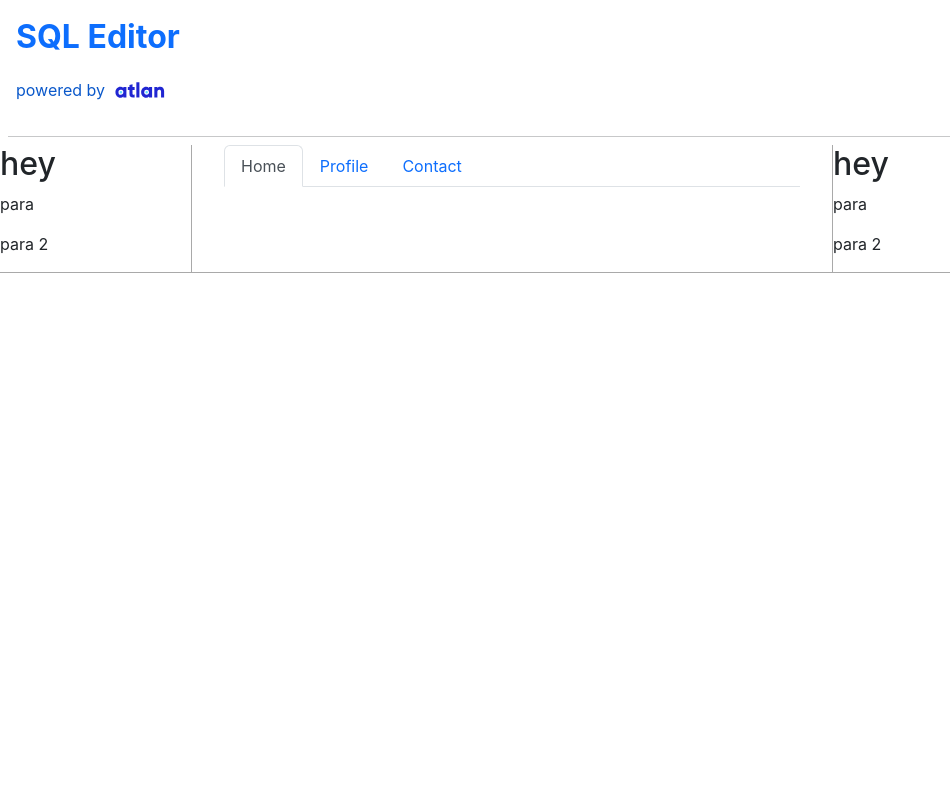
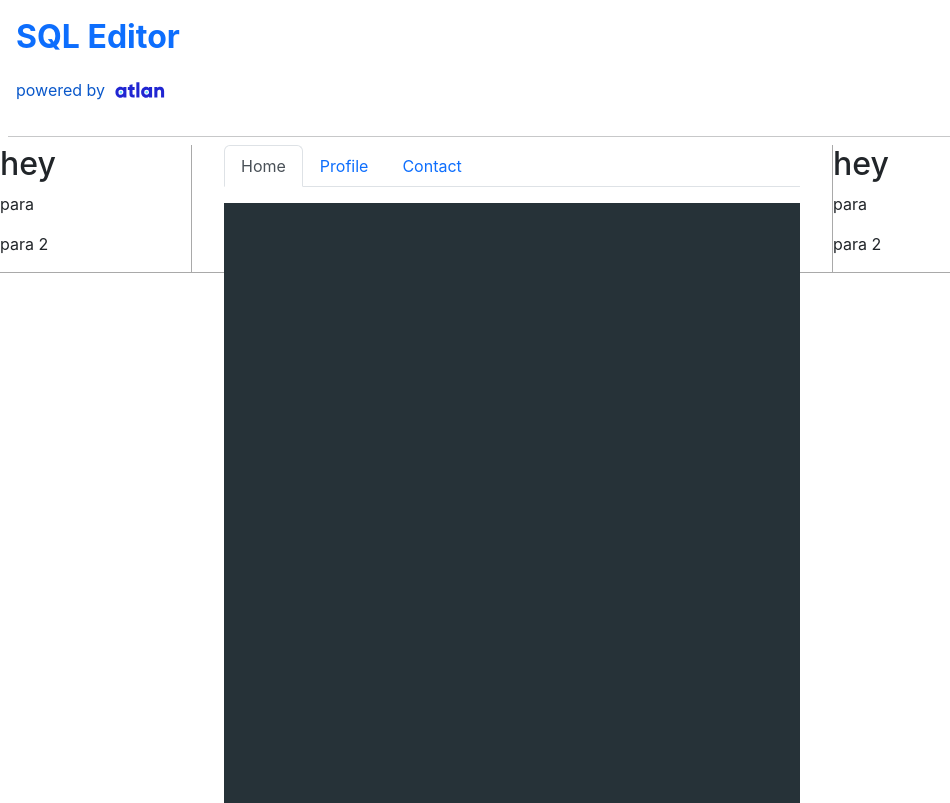
Before and after one commit to haha-harshit/Atlan-frontend-assignment, a React (Create React App) app: page / in a window 1280 px wide. Shown: the whole page, without its empty margins (0-950 px from the left). Built offline with nearby package versions, Linux system fonts and the light colour scheme.

Commit message:
define editor configuration

```diff
--- a/src/Components/Editor.js
+++ b/src/Components/Editor.js
@@ -22,6 +22,18 @@ export default function Editor(props) {
     return (
         <div className='editorContainer'>
 
+        <ControlledEditor
+                onBeforeChange={handleChange}
+                value={value}
+                className= "code-mirror-wrapper"
+                options={{
+                    lineWrapping: true,
+                    lint: true,
+                    mode: language,
+                    theme: 'material',
+                    lineNumbers: value
+                }}
+            />
         </div>
     )
 }
```
